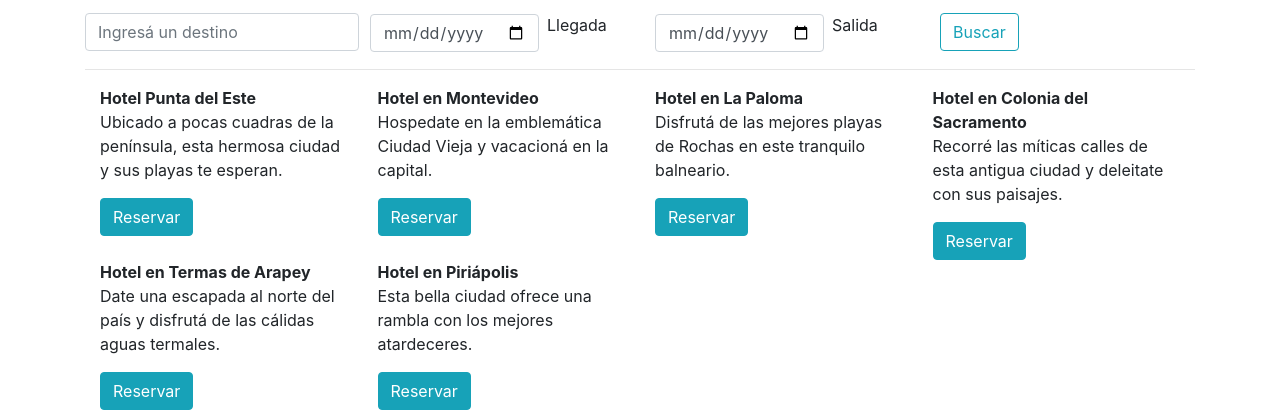
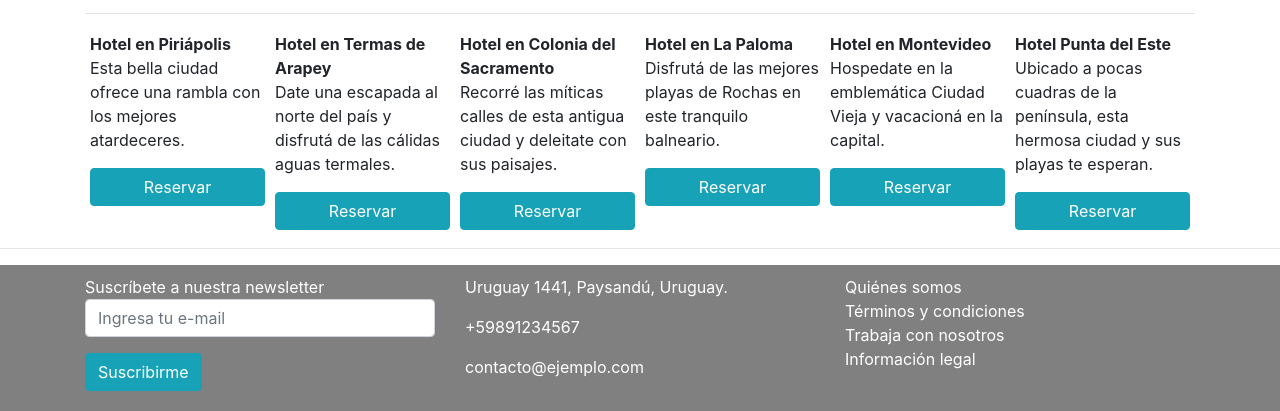
Before and after one commit to sofiidelgado/curso-bootstrap, a website: page index.html in a window 1280 px wide. Shown: the part 329-740 px from the top of the page. Drawn offline with nearby package versions, Linux system fonts and the light colour scheme.

Commit message:
Agrego elementos al footer. Retoco márgenes

```diff
--- a/index.html
+++ b/index.html
@@ -12,6 +12,7 @@
     <title>Mi paginita</title>
   </head>
   <body>
+    <!--
     <nav class="navbar navbar-expand-lg navbar-light bg-secondary">
       <a class="navbar-brand" href="#">Hoteles</a>
       <button class="navbar-toggler" type="button" data-toggle="collapse" data-target="#navbarSupportedContent" aria-controls="navbarSupportedContent" aria-expanded="false" aria-label="Toggle navigation">
@@ -44,7 +45,7 @@
           <button class="btn btn-outline-info my-2 my-sm-0" type="submit">Buscar</button>
         </form>
       </div>
-    </nav>
+    </nav>-->
     <div class="jumbotron">
       <h1>Hoteles</h1>
     </div>
@@ -75,56 +76,71 @@
                   </div>
             </div>
             <hr>
-          <div class="d-flex flex-wrap">
-            <div class="col-sm-3">
+          <div class="d-flex flex-wrap flex-row-reverse">
+            <div class="card-hotel">
               <strong>Hotel Punta del Este</strong>
                 <p>Ubicado a pocas cuadras de la península, esta hermosa ciudad y sus playas te esperan.</p>
-                <button type="button" class="btn btn-info">Reservar</button>
+                <button type="button" class="btn btn-info btn-reserva">Reservar</button>
               </div>
-              <div class="col-sm-3">
+              <div class="card-hotel">
                 <strong>Hotel en Montevideo</strong>
                   <p>Hospedate en la emblemática Ciudad Vieja y vacacioná en la capital.</p>
-                  <button type="button" class="btn btn-info">Reservar</button>
+                  <button type="button" class="btn btn-info btn-reserva">Reservar</button>
                 </div>
-              <div class="col-sm-3">
+              <div class="card-hotel">
                 <strong>Hotel en La Paloma</strong>
                 <p>Disfrutá de las mejores playas de Rochas en este tranquilo balneario.</p>
-                <button type="button" class="btn btn-info">Reservar</button>
+                <button type="button" class="btn btn-info btn-reserva">Reservar</button>
                 </div>
-                <div class="col-sm-3">
+                <div class="card-hotel">
                   <strong>Hotel en Colonia del Sacramento</strong>
                   <p>Recorré las míticas calles de esta antigua ciudad y deleitate con sus paisajes.</p>
-                  <button type="button" class="btn btn-info">Reservar</button>
+                  <button type="button" class="btn btn-info btn-reserva">Reservar</button>
                   </div>
-                  <div class="col-sm-3">
+
+                  <div class="card-hotel">
                     <strong>Hotel en Termas de Arapey</strong>
                     <p>Date una escapada al norte del país y disfrutá de las cálidas aguas termales.</p>
-                    <button type="button" class="btn btn-info">Reservar</button>
+                    <button type="button" class="btn btn-info btn-reserva">Reservar</button>
                     </div>
-                  <div class="col-sm-3">
+                  <div class="card-hotel">
                     <strong>Hotel en Piriápolis</strong>
                     <p>Esta bella ciudad ofrece una rambla con los mejores atardeceres.</p>
-                    <button type="button" class="btn btn-info">Reservar</button>
+                    <button type="button" class="btn btn-info btn-reserva">Reservar</button>
                     </div>
           </div>
         </div>
         <hr>
         <footer>
           <div class="container">
-            <p>Nuestras redes sociales</p>
           <div class="row">
-          <div class="col-sm-3">
-            <a href="www.facebook.com"><i class="fab fa-facebook-f"></i></a>
+          <div class="col-sm-4">
+            <form>
+              Suscríbete a nuestra newsletter
+              <p><input class="form-control mr-sm-2" type="email"  placeholder="Ingresa tu e-mail" aria-label="e-mail"></p>
+              <button class="btn btn-info" type="submit">Suscribirme</button>
+            </form>
+            <br>
+            <a href="https://www.facebook.com"><i class="fab fa-facebook-f"></i></a>
+            <a href="https://www.instagram.com"><i class="fab fa-instagram"></i></a>
+            <a href="https://www.twitter.com"><i class="fab fa-twitter"></i></a>
           </div>
-          <div class="col-sm-3">
-            <a href="www.instagram.com"><i class="fab fa-instagram"></i></a>
+          <div class="col-sm-4">
+            <adress>
+              <p>Uruguay 1441, Paysandú, Uruguay.</p>
+              <p>+59891234567</p>
+              <p>contacto@ejemplo.com</p>
+            </adress>
           </div>
-          <div class="col-sm-3">
-            <a href="www.twitter.com"><i class="fab fa-twitter"></i></a>
+          <div class="col-sm-4 d-flex flex-column">
+            <a href="">Quiénes somos</a>
+            <a href="">Términos y condiciones</a>
+            <a href="">Trabaja con nosotros</a>
+            <a href="">Información legal</a>
           </div>
         </div>
-      </div>
-        </footer>
+        </div>
+      </footer>
 
     <!--Jquery-->
     <script src="node_modules/jquery/dist/jquery.min.js"></script>
--- a/styles.css
+++ b/styles.css
@@ -1,3 +1,23 @@
 .jumbotron {
     background-color: #1DD36A ;
 }
+
+footer {
+    color:  white;
+    padding: 10px 10px 0 10px;
+    background-color: gray;
+    margin-bottom: 0px;
+}
+a {
+    color:  white;
+}
+
+.card-hotel {
+    flex: 1 150px;
+    padding: 2px 5px 2px 5px;
+}
+
+.btn-reserva {
+    width: 100%;
+
+}
```
